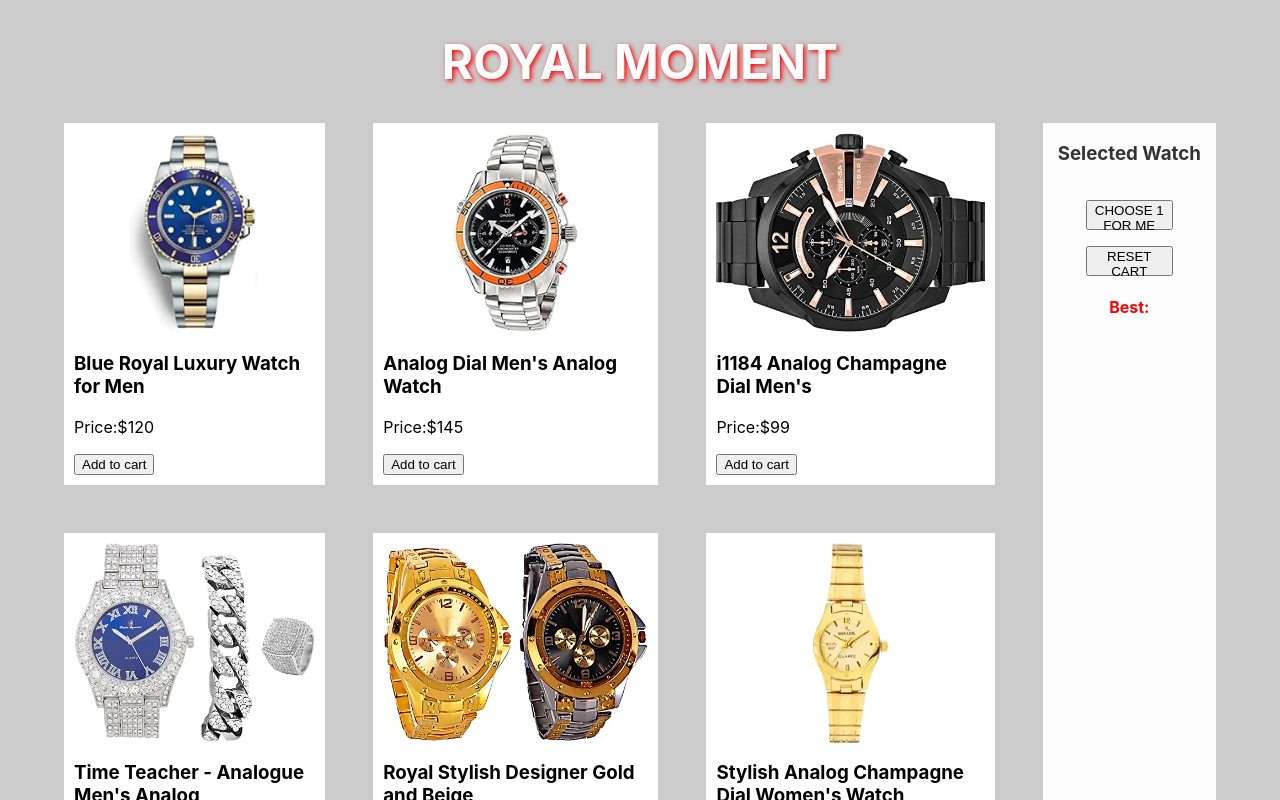
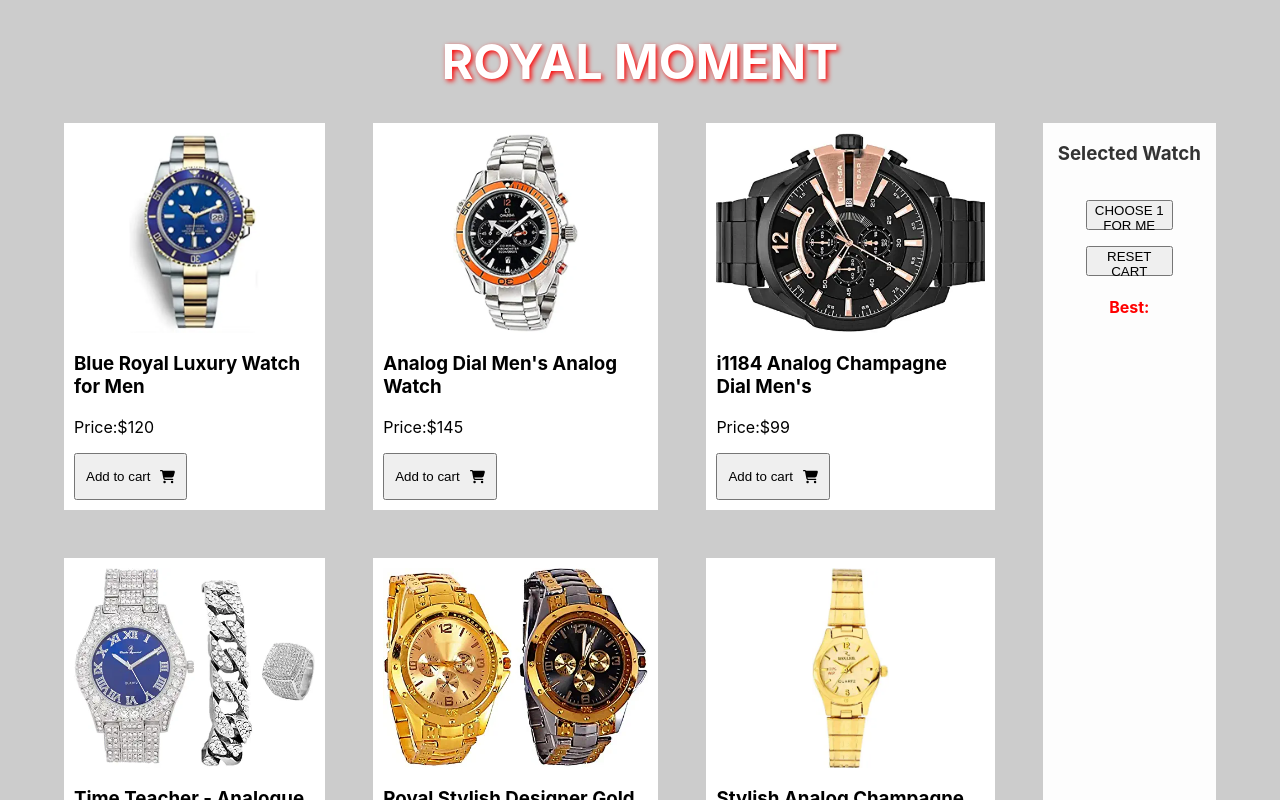
Before and after one commit to abdulmomin956/royal-moment, a React (Create React App) app: page / in a window 1280 px wide. Shown: the top 800 px of the page. Built offline with nearby package versions, Linux system fonts and the light colour scheme.

Commit message:
finished

```diff
--- a/package.json
+++ b/package.json
@@ -3,6 +3,9 @@
   "version": "0.1.0",
   "private": true,
   "dependencies": {
+    "@fortawesome/fontawesome-svg-core": "^6.1.1",
+    "@fortawesome/free-solid-svg-icons": "^6.1.1",
+    "@fortawesome/react-fontawesome": "^0.1.18",
     "@testing-library/jest-dom": "^5.16.3",
     "@testing-library/react": "^12.1.4",
     "@testing-library/user-event": "^13.5.0",
--- a/src/Components/Body/Body.css
+++ b/src/Components/Body/Body.css
@@ -11,7 +11,6 @@ section{
 }
 @media only screen and (max-width:426px) {
     section{
-        /* display: block; */
         grid-template-columns: 1fr;
     }
     .products{
--- a/src/Components/Products/Products.css
+++ b/src/Components/Products/Products.css
@@ -1,8 +1,18 @@
 .product{
     background-color: white;
     padding: 10px;
+}
+.product button{
+    display: flex;
+    justify-content: center;
+    align-items: center;
+    padding-left: 10px;
+    padding-right: 10px;
 }
 .img-part{
     display: flex;
     justify-content: center;
 }
+.btn-text{
+    margin-right: 10px;
+}
--- a/src/Components/Products/Products.js
+++ b/src/Components/Products/Products.js
@@ -1,5 +1,7 @@
 import React from 'react';
-import './Products.css'
+import './Products.css';
+import { FontAwesomeIcon } from '@fortawesome/react-fontawesome'
+import { faShoppingCart } from '@fortawesome/free-solid-svg-icons'
 
 const Products = ({ handleAddToCart, product }) => {
     const { name, price, photo } = product;
@@ -8,7 +10,7 @@ const Products = ({ handleAddToCart, product }) => {
             <div className="img-part"><img style={{ height: '200px' }} src={photo} alt="" /></div>
             <h3>{name}</h3>
             <p>Price:${price}</p>
-            <button onClick={() => handleAddToCart(product)}>Add to cart</button>
+            <button onClick={() => handleAddToCart(product)}><p className='btn-text'>Add to cart</p><FontAwesomeIcon icon={faShoppingCart}></FontAwesomeIcon></button>
         </div>
     );
 };
```
Also changed, not shown: 1 other file (tests, documents, lock files or other folders).
